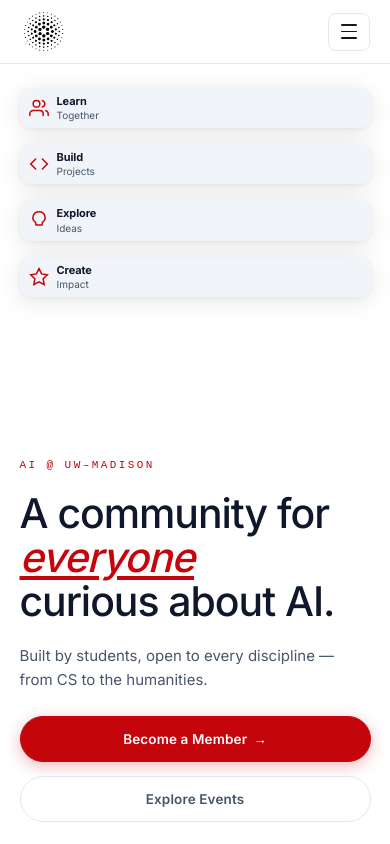
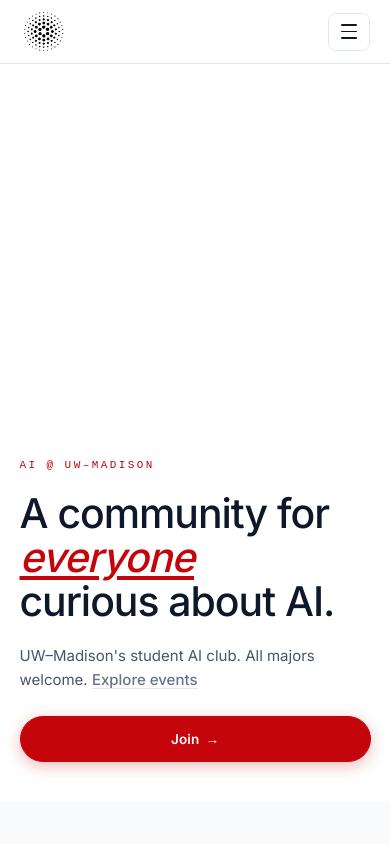
Before and after one commit to aiclubuwmadison/aiclubuwmadison.github.io, a React (Vite) app: page / in a window 390 px wide. Shown: the top 844 px of the page. Built offline with nearby package versions, Linux system fonts and the light colour scheme; a web font is replaced by a local one.

Commit message:
Polish nav and home hero for clearer Apple-style hierarchy.
Removes scroll progress chrome, shortens CTA to Join, and simplifies About hero to one primary action with tighter copy.

```diff
--- a/src/components/About.css
+++ b/src/components/About.css
@@ -41,20 +41,6 @@
   --node-red-stroke: #9B0409;
   --node-edge: #DADADA;
 }
-
-/* Scroll Reveal */
-.sr-hidden {
-  opacity: 0;
-  transform: translateY(24px);
-  transition: opacity 800ms cubic-bezier(0.16, 1, 0.3, 1),
-              transform 800ms cubic-bezier(0.16, 1, 0.3, 1);
-}
-
-.sr-visible {
-  opacity: 1;
-  transform: translateY(0);
-}
-
 
 /* ── HERO ───────────────────────────────────────────────── */
 .about-hero {
@@ -109,6 +95,20 @@
   color: var(--atmos-ink-soft);
   margin: 0;
   max-width: 42ch;
+}
+
+.about-hero-lede-link {
+  color: var(--atmos-ink-mute);
+  font-weight: 500;
+  text-decoration: underline;
+  text-decoration-color: var(--atmos-hairline);
+  text-underline-offset: 3px;
+  transition: color 180ms ease, text-decoration-color 180ms ease;
+}
+
+.about-hero-lede-link:hover {
+  color: var(--atmos-badger);
+  text-decoration-color: var(--atmos-badger);
 }
 
 /* CTA ROW */
@@ -172,7 +172,7 @@
   color: var(--atmos-ink);
 }
 
-/* RIGHT COLUMN — spiral canvas + floating cards */
+/* RIGHT COLUMN — spiral canvas */
 .about-hero-right {
   position: relative;
   aspect-ratio: 1 / 1;
@@ -213,76 +213,6 @@
   filter: brightness(0);
 }
 
-/* ── Floating label cards ────────────────────────────────── */
-.about-float-card {
-  position: absolute;
-  display: flex;
-  align-items: center;
-  gap: 12px;
-  padding: 14px 18px;
-  background: var(--atmos-glass-panel);
-  backdrop-filter: var(--atmos-glass-blur);
-  -webkit-backdrop-filter: var(--atmos-glass-blur);
-  border-radius: 14px;
-  box-shadow: 0 4px 24px rgba(0,0,0,0.10), 0 1px 4px rgba(0,0,0,0.06);
-  white-space: nowrap;
-  z-index: 10;
-  animation: fcFloat 500ms cubic-bezier(.2,.7,.2,1) both;
-}
-
-.about-float-card:nth-child(3) { animation-delay: 80ms;  }
-.about-float-card:nth-child(4) { animation-delay: 160ms; }
-.about-float-card:nth-child(5) { animation-delay: 240ms; }
-.about-float-card:nth-child(6) { animation-delay: 320ms; }
-
-@keyframes fcFloat {
-  from { opacity: 0; transform: translateY(8px); }
-  to   { opacity: 1; transform: translateY(0);   }
-}
-
-.about-fc-svg {
-  width: 26px;
-  height: 26px;
-  flex-shrink: 0;
-  color: var(--atmos-badger);
-}
-
-.about-fc-title {
-  font-family: var(--atmos-sans);
-  font-size: 14px;
-  font-weight: 700;
-  color: var(--atmos-ink);
-  line-height: 1.2;
-  letter-spacing: -0.01em;
-}
-.about-fc-sub {
-  font-family: var(--atmos-sans);
-  font-size: 12px;
-  font-weight: 400;
-  color: var(--atmos-ink-soft);
-  line-height: 1.2;
-  margin-top: 1px;
-}
-
-/* Card positions — top-left, top-right, bottom-left, bottom-right
-   relative to the .about-hero-right square */
-.about-fc-tl {
-  top: 8%;
-  left: 0;
-}
-.about-fc-tr {
-  top: 12%;
-  right: 0;
-}
-.about-fc-bl {
-  bottom: 16%;
-  left: 0;
-}
-.about-fc-br {
-  bottom: 10%;
-  right: 0;
-}
-
 /* ── SHARED SHELL ───────────────────────────────────────── */
 .about-shell {
   max-width: var(--atmos-max);
@@ -304,7 +234,7 @@
 /* ── OUR STORY ──────────────────────────────────────────── */
 .about-story {
   background: var(--atmos-paper-deep);
-  padding: clamp(56px, 7vw, 96px) 0;
+  padding: var(--space-section-y, clamp(64px, 8vw, 96px)) 0;
 }
 
 .about-story-inner {
@@ -423,7 +353,7 @@
 /* ── WHAT WE DO ─────────────────────────────────────────── */
 .about-what {
   background: #fff;
-  padding: clamp(56px, 7vw, 96px) 0;
+  padding: var(--space-section-y, clamp(64px, 8vw, 96px)) 0;
 }
 
 .about-what-title {
@@ -559,7 +489,7 @@
 /* ── AREAS WE EXPLORE ───────────────────────────────────── */
 .about-areas {
   background: #fef5f5;
-  padding: clamp(56px, 7vw, 96px) 0;
+  padding: var(--space-section-y, clamp(64px, 8vw, 96px)) 0;
   position: relative;
   overflow: hidden;
 }
@@ -656,7 +586,7 @@
 /* ── CTA BANNER ─────────────────────────────────────────── */
 .about-cta-banner {
   background: transparent;
-  padding: clamp(48px, 6vw, 80px) 0;
+  padding: var(--space-section-y, clamp(64px, 8vw, 96px)) 0;
 }
 
 .about-cta-inner {
@@ -768,10 +698,6 @@
     margin: 0 auto;
     order: -1;
   }
-  .about-fc-tl { top: 4%;  left:  0%; }
-  .about-fc-tr { top: 8%;  right: 0%; }
-  .about-fc-bl { bottom: 12%; left: 0%; }
-  .about-fc-br { bottom: 6%;  right: 0%; }
 
   .about-story-inner {
     grid-template-columns: 1fr;
@@ -825,21 +751,6 @@
   .about-story-stats {
     grid-template-columns: repeat(2, 1fr);
   }
-  .about-float-card {
-    padding: 7px 12px 7px 9px;
-    gap: 8px;
-    border-radius: 10px;
-  }
-  .about-fc-svg {
-    width: 20px;
-    height: 20px;
-  }
-  .about-fc-title {
-    font-size: 11px;
-  }
-  .about-fc-sub {
-    font-size: 10px;
-  }
   .about-cta-inner {
     flex-direction: column;
     align-items: flex-start;
@@ -871,31 +782,20 @@
     max-width: none;
   }
   .about-hero-ctas {
-    flex-direction: column;
+    width: 100%;
   }
-  .about-btn-primary,
-  .about-btn-ghost {
+  .about-btn-primary {
     width: 100%;
-    flex-basis: auto;
+    justify-content: center;
     box-sizing: border-box;
   }
   .about-hero-right {
-    display: flex;
-    flex-direction: column;
-    gap: 16px;
-    height: auto;
     width: 100%;
     max-width: none;
   }
   .about-spiral-canvas,
   .about-spiral-center {
     display: none; /* Disable CPU heavy drawing on tiny viewports */
-  }
-  .about-float-card {
-    position: static;
-    width: 100%;
-    box-sizing: border-box;
-    animation: none;
   }
   .about-story {
     padding-top: 48px;
@@ -935,8 +835,7 @@
 }
 
 @media (prefers-reduced-motion: reduce) {
-  .about-spiral-logo,
-  .about-float-card {
+  .about-spiral-logo {
     animation: none !important;
     opacity: 1 !important;
     transform: none !important;
@@ -953,14 +852,6 @@
   --atmos-ink-soft: #cbd5e1;
   --atmos-ink-mute: #64748b;
   --atmos-hairline: rgba(255, 255, 255, 0.10);
-}
-
-[data-theme="dark"] .about-hero .about-float-card {
-  background: var(--atmos-glass-panel);
-  backdrop-filter: var(--atmos-glass-blur);
-  -webkit-backdrop-filter: var(--atmos-glass-blur);
-  border: 1px solid rgba(255, 255, 255, 0.06);
-  box-shadow: 0 4px 24px rgba(0, 0, 0, 0.5), 0 1px 4px rgba(0, 0, 0, 0.3);
 }
 
 [data-theme="dark"] .about-spiral-center {
--- a/src/components/About.jsx
+++ b/src/components/About.jsx
@@ -2,18 +2,13 @@
 import { Link } from 'react-router-dom';
 import './About.css';
 
-// Wave + particle decoration for Areas section
-const AREA_DOTS = [];
-
+// Wave decoration for Areas section
 const AreasDecoration = () => (
   <svg className="about-areas-deco" viewBox="0 0 800 300" fill="none" aria-hidden="true">
     <path d="M-20,240 C160,175 290,65 470,45 S700,85 820,60"  stroke="rgba(197,5,12,0.28)" strokeWidth="1.6" fill="none"/>
     <path d="M-20,260 C165,190 298,78 478,58 S708,98 828,73"  stroke="rgba(197,5,12,0.18)" strokeWidth="1.1" fill="none"/>
     <path d="M-20,278 C170,205 306,92 486,72 S716,112 836,87" stroke="rgba(197,5,12,0.11)" strokeWidth="0.8" fill="none"/>
     <path d="M-20,222 C155,160 282,50 462,30 S692,70 812,47"  stroke="rgba(197,5,12,0.14)" strokeWidth="0.7" fill="none"/>
-    {AREA_DOTS.map(({ x, y, opacity }, i) => (
-      <circle key={i} cx={x} cy={y} r={1.8} fill={`rgba(197,5,12,${opacity})`}/>
-    ))}
   </svg>
 );
 
@@ -263,15 +258,12 @@
             curious about AI.
           </h1>
           <p className="about-hero-lede">
-            Built by students, open to every discipline —{' '}
-            from CS to the humanities.
+            UW–Madison's student AI club. All majors welcome.{' '}
+            <Link to="/seminars" className="about-hero-lede-link">Explore events</Link>
           </p>
           <div className="about-hero-ctas">
             <Link className="about-btn-primary" to="/contact">
-              Become a Member <span className="about-btn-arr">→</span>
-            </Link>
-            <Link className="about-btn-ghost" to="/seminars">
-              Explore Events
+              Join <span className="about-btn-arr">→</span>
             </Link>
           </div>
         </div>
@@ -280,22 +272,6 @@
           <canvas ref={canvasRef} className="about-spiral-canvas" />
           <div className="about-spiral-center">
             <img src="/images/logo.png" alt="" className="about-spiral-logo" />
-          </div>
-          <div className="about-float-card about-fc-tl">
-            <svg className="about-fc-svg" viewBox="0 0 24 24" fill="none" stroke="currentColor" strokeWidth="1.8" strokeLinecap="round"><path d="M17 21v-2a4 4 0 00-4-4H5a4 4 0 00-4 4v2"/><circle cx="9" cy="7" r="4"/><path d="M23 21v-2a4 4 0 00-3-3.87M16 3.13a4 4 0 010 7.74"/></svg>
-            <div><div className="about-fc-title">Learn</div><div className="about-fc-sub">Together</div></div>
-          </div>
-          <div className="about-float-card about-fc-tr">
-            <svg className="about-fc-svg" viewBox="0 0 24 24" fill="none" stroke="currentColor" strokeWidth="1.8" strokeLinecap="round"><path d="M16 18l6-6-6-6M8 6L2 12l6 6"/></svg>
-            <div><div className="about-fc-title">Build</div><div className="about-fc-sub">Projects</div></div>
-          </div>
-          <div className="about-float-card about-fc-bl">
-            <svg className="about-fc-svg" viewBox="0 0 24 24" fill="none" stroke="currentColor" strokeWidth="1.8" strokeLinecap="round"><path d="M9 18h6M12 2a7 7 0 00-4 12.9V17a1 1 0 001 1h6a1 1 0 001-1v-2.1A7 7 0 0012 2z"/></svg>
-            <div><div className="about-fc-title">Explore</div><div className="about-fc-sub">Ideas</div></div>
-          </div>
-          <div className="about-float-card about-fc-br">
-            <svg className="about-fc-svg" viewBox="0 0 24 24" fill="none" stroke="currentColor" strokeWidth="1.8" strokeLinecap="round"><polygon points="12 2 15.09 8.26 22 9.27 17 14.14 18.18 21.02 12 17.77 5.82 21.02 7 14.14 2 9.27 8.91 8.26 12 2"/></svg>
-            <div><div className="about-fc-title">Create</div><div className="about-fc-sub">Impact</div></div>
           </div>
         </div>
       </section>
@@ -315,9 +291,9 @@
                 into the largest AI club at UW-Madison — a welcoming community
                 for students from all backgrounds and academic interests.
               </p>
-              <a className="about-story-link" href="#">
+              <Link className="about-story-link" to="/involvement">
                 Learn our story <span>→</span>
-              </a>
+              </Link>
             </div>
 
             <div className="about-story-stats">
@@ -363,7 +339,7 @@
                 title: 'Project Teams',
                 desc: 'Join interdisciplinary teams to build real-world AI projects from idea to impact.',
                 Illus: ProjectsIllus,
-                to: '/leadership',
+                to: '/projects',
               },
               {
                 icon: <svg viewBox="0 0 24 24" fill="none" stroke="currentColor" strokeWidth="1.8" strokeLinecap="round"><rect x="2" y="3" width="20" height="14" rx="2"/><line x1="8" y1="21" x2="16" y2="21"/><line x1="12" y1="17" x2="12" y2="21"/></svg>,
@@ -448,8 +424,8 @@
                 <svg viewBox="0 0 24 24" fill="none" stroke="currentColor" strokeWidth="1.8" strokeLinecap="round"><path d="M4 4h16c1.1 0 2 .9 2 2v12c0 1.1-.9 2-2 2H4c-1.1 0-2-.9-2-2V6c0-1.1.9-2 2-2z"/><polyline points="22,6 12,13 2,6"/></svg>
               </div>
               <div>
-                <h3 className="about-cta-title">Have questions or want to get involved?</h3>
-                <p className="about-cta-sub">We'd love to hear from you.</p>
+                <h3 className="about-cta-title">Questions?</h3>
+                <p className="about-cta-sub">Reach out anytime.</p>
               </div>
             </div>
             <Link className="about-cta-btn" to="/contact">
--- a/src/components/Footer.css
+++ b/src/components/Footer.css
@@ -44,7 +44,7 @@
   flex-direction: column;
   align-items: center;
   gap: 24px;
-  padding: 32px 0;
+  padding: 48px 0 32px;
   text-align: center;
 }
 
--- a/src/components/Nav.jsx
+++ b/src/components/Nav.jsx
@@ -63,11 +63,7 @@
     const onScroll = () => {
       cancelAnimationFrame(rafId);
       rafId = requestAnimationFrame(() => {
-        const y = window.scrollY;
-        const total = document.documentElement.scrollHeight - window.innerHeight;
-        const pct = total > 0 ? (y / total) * 100 : 0;
-        document.documentElement.style.setProperty('--scroll-pct', `${pct}%`);
-        setScrolled(y > 24);
+        setScrolled(window.scrollY > 24);
       });
     };
     window.addEventListener("scroll", onScroll, { passive: true });
@@ -77,19 +73,8 @@
     };
   }, []);
 
-  // Listen to path changes and reset scroll percentage cleanly
-  useEffect(() => {
-    document.documentElement.style.setProperty('--scroll-pct', '0%');
-  }, [location.pathname]);
-
   return (
     <>
-      <div
-        className="atmos-scroll-progress"
-        style={{ width: "var(--scroll-pct, 0%)" }}
-        aria-hidden="true"
-      />
-
       <header className={`atmos-nav${scrolled ? " atmos-nav--scrolled" : ""}`}>
         <div className="atmos-shell atmos-nav-inner">
 
@@ -124,7 +109,7 @@
           <div className="atmos-nav-actions">
             {/* CTA */}
             <Link to="/contact" className="atmos-nav-cta">
-              Become a Member
+              Join
               <span className="atmos-nav-cta-arrow" aria-hidden="true">
                 <svg width="13" height="13" viewBox="0 0 24 24" fill="none" stroke="currentColor" strokeWidth="2.5" strokeLinecap="round" strokeLinejoin="round">
                   <line x1="5" y1="12" x2="19" y2="12" />
@@ -210,7 +195,7 @@
           className="atmos-nav-mobile-cta"
           onClick={() => setMobileOpen(false)}
         >
-          Become a Member <span aria-hidden="true">→</span>
+          Join <span aria-hidden="true">→</span>
         </Link>
       </div>
     </>
```
Also changed, not shown: src/components/Nav.css (+0 -12 lines).
